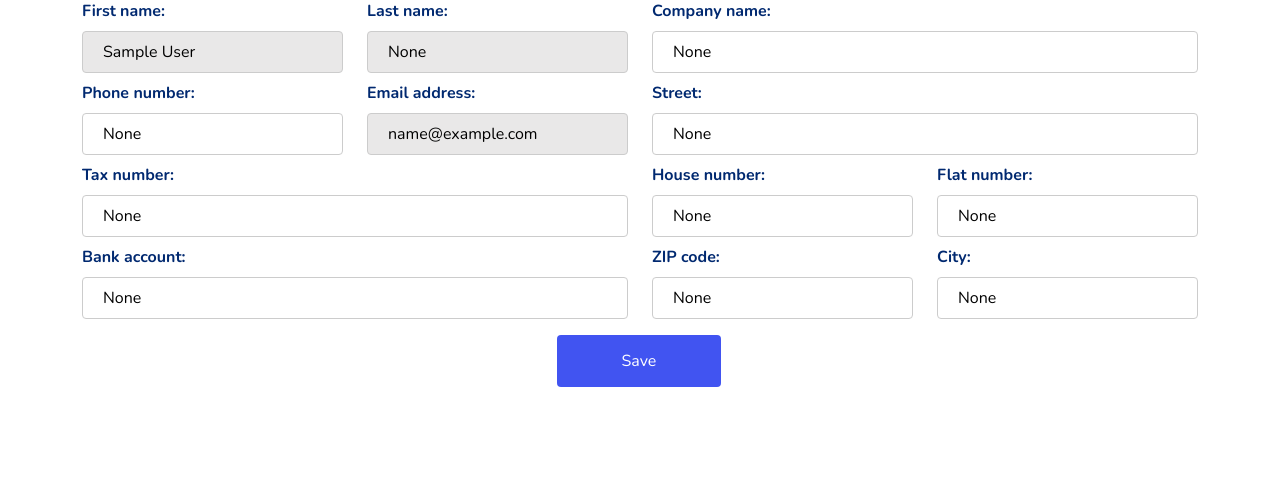
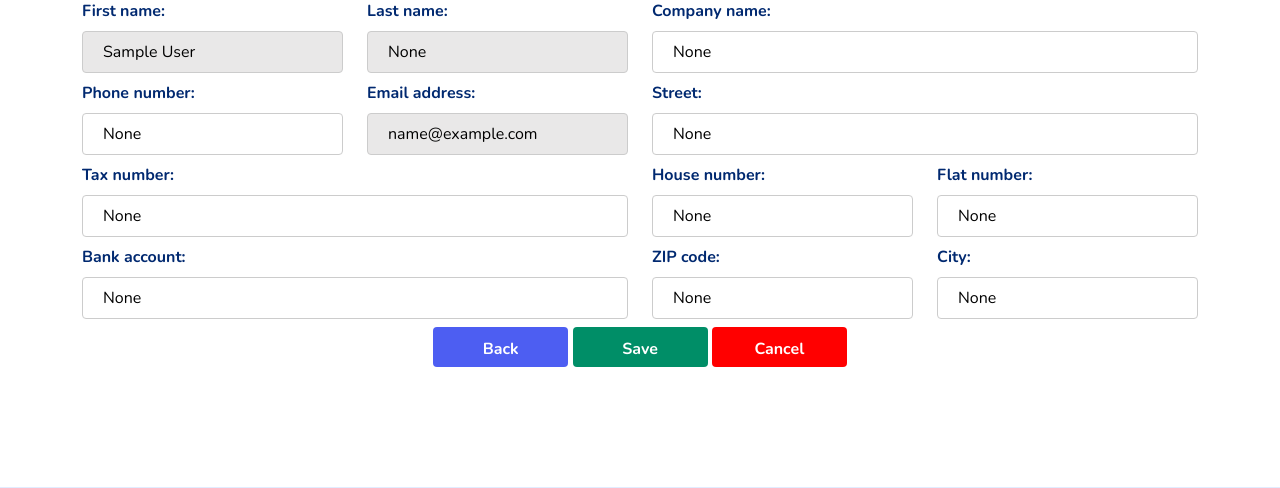
Before and after one commit to rafal-mokrzycki/invoicing-app, a Flask app: page /user/user_data_edit in a window 1280 px wide. Shown: the part 167-655 px from the top of the page. Run offline with Flask 3, Linux system fonts and the light colour scheme; the visitor is signed in with stand-in values (Sample User, id 1); data comes from the database, SQL or seed files in the repository; some libraries are stand-ins or nearby versions.

Commit message:
change redirections in user data

```diff
--- a/invoice/templates/user/user_data.html
+++ b/invoice/templates/user/user_data.html
@@ -76,8 +76,12 @@
                 </div>
 
 
-                <div class="feature-box col-lg-6 ">
+                <!-- <div class="feature-box col-lg-6 ">
                     <input class="btn btn-default" type="submit" value="Edit data">
+                </div> -->
+                <div class="action-box col-lg-12">
+                    <a href="{{ url_for('user.user') }}"><button class="button-edit" type="button" value="Back">Back</button></a>
+                    <a href="/user/user_data_edit"><button class="button-edit" type="button" value="Edit">Edit</button></a>
                 </div>
 
             </div>
--- a/invoice/templates/user/user_data_edit.html
+++ b/invoice/templates/user/user_data_edit.html
@@ -74,10 +74,10 @@
                 <!--  -->
                 <div class="feature-box col-lg-5 ">
                 </div>
-
-
-                <div class="feature-box col-lg-6 ">
-                    <input class="btn btn-default" type="submit" value="Save">
+                <div class="action-box col-lg-12">
+                    <a href="{{ url_for('user.user') }}"><button class="button-edit" type="button" value="Back">Back</button></a>
+                    <button class="button-save" type="submit" value="Save">Save</button>
+                    <a href="{{ url_for('user.user') }}"><button class="button-cancel" type="reset" value="Cancel">Cancel</button></a>
                 </div>
             </div>
         </form>
--- a/invoice/user.py
+++ b/invoice/user.py
@@ -415,7 +415,7 @@ def user_data_edit():
                 ),
             )
             db.commit()
-        return redirect(url_for("user.user_data"))
+        return redirect(url_for("user.user"))
     return render_template("user/user_data_edit.html", user=user, is_edit=True)
 
 
```
